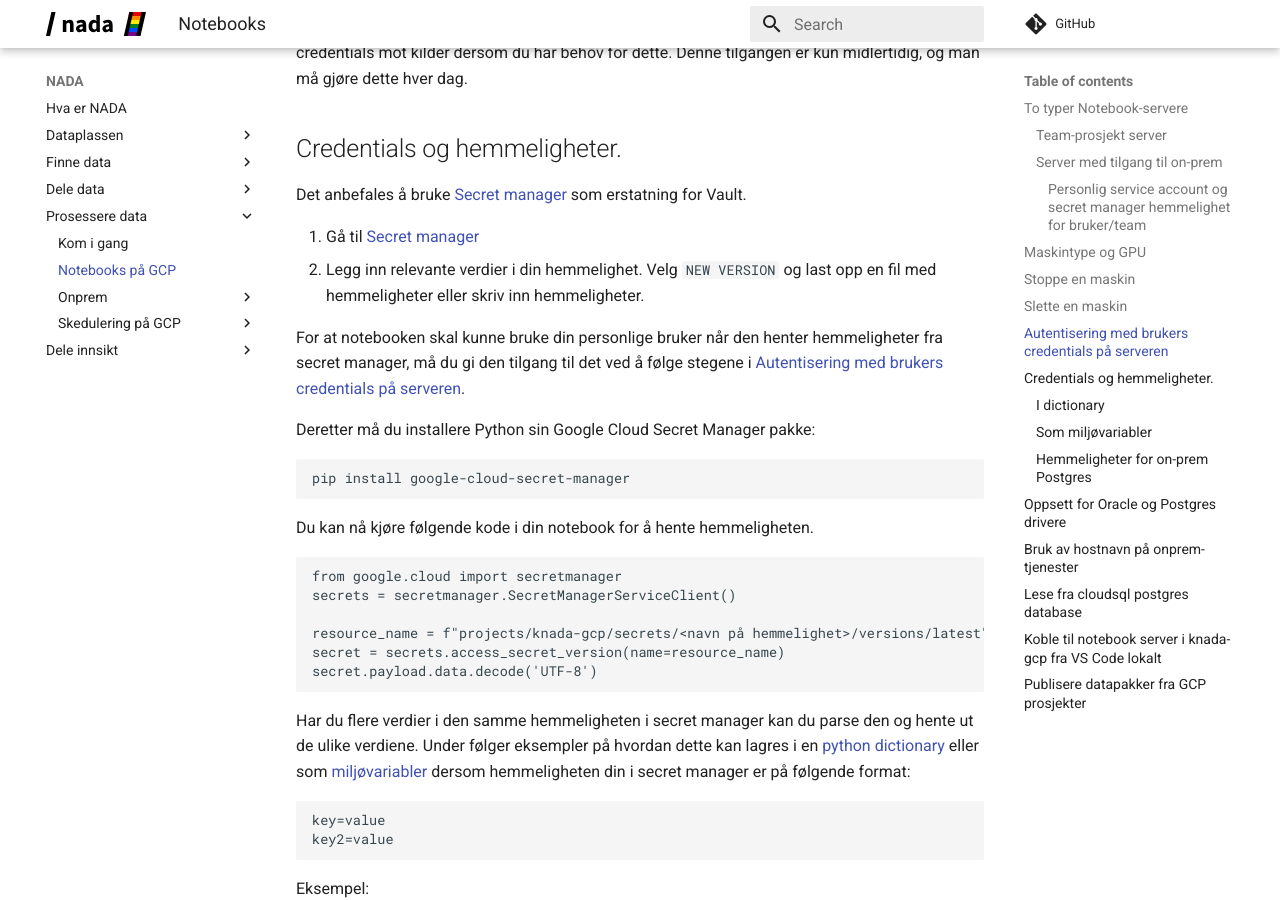
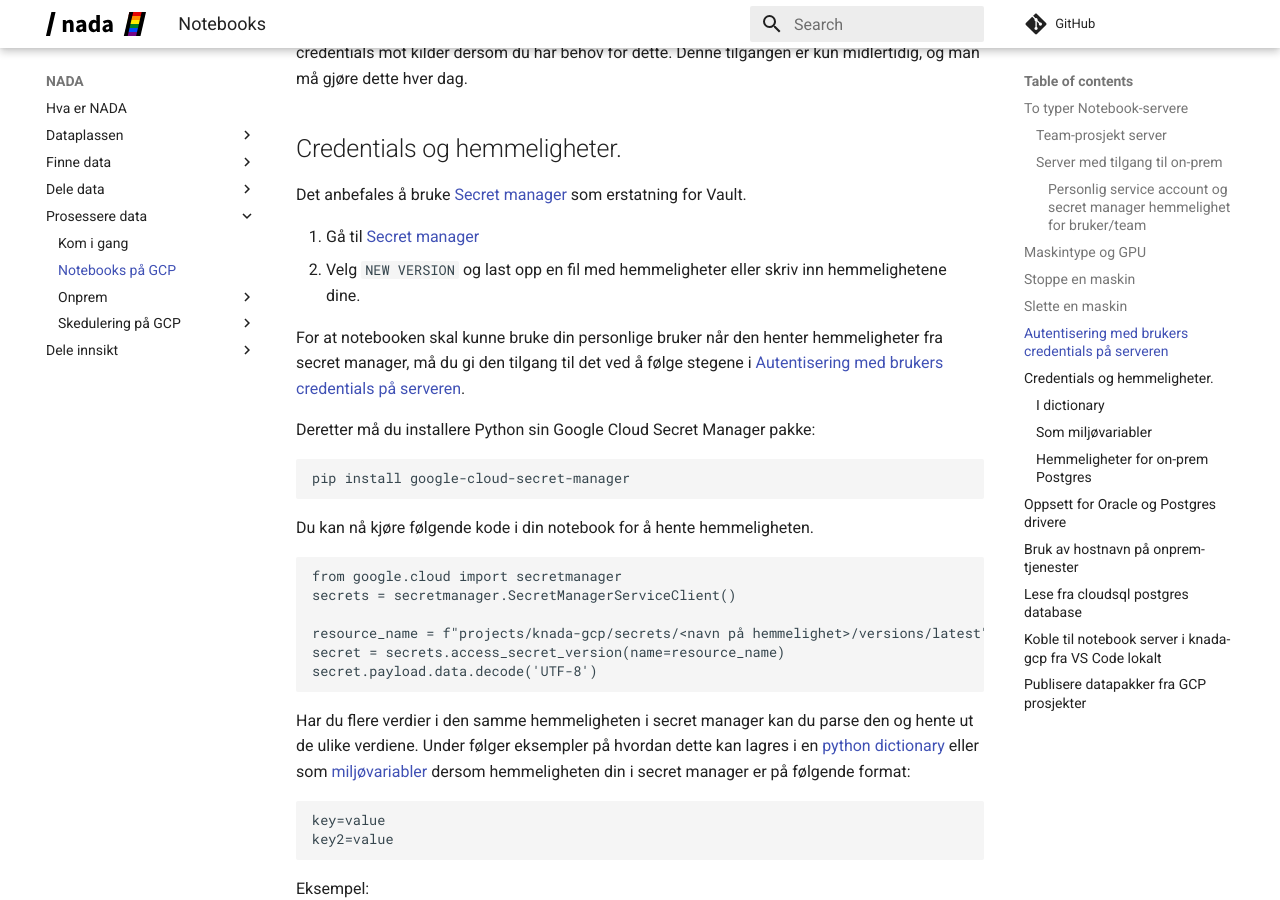
Before and after one commit to navikt/nada, an MkDocs documentation site: the page built from docs/prosessere-data/notebooks.md, in a window 1280 px wide and 900 px high, scrolled down 2652 px. Built offline with MkDocs 1.6.1 and Material for MkDocs 9.7.7, drawn with Linux system fonts in a browser that asks for light colours; comment, search, counter and statistics services are not loaded.

Commit message:
Update docs/prosessere-data/notebooks.md
Co-authored-by: Kyrre Havik <Kyrremann@gmail.com>

```diff
--- a/docs/prosessere-data/notebooks.md
+++ b/docs/prosessere-data/notebooks.md
@@ -85,7 +85,7 @@ Denne tilgangen er kun midlertidig, og man må gjøre dette hver dag.
 Det anbefales å bruke [Secret manager](https://console.cloud.google.com/security/secret-manager?project=knada-gcp) som erstatning for Vault.
 
 1. Gå til [Secret manager](https://console.cloud.google.com/security/secret-manager?project=knada-gcp)
-2. Legg inn relevante verdier i din hemmelighet. Velg `NEW VERSION` og last opp en fil med hemmeligheter eller skriv inn hemmeligheter.
+2. Velg `NEW VERSION` og last opp en fil med hemmeligheter eller skriv inn hemmelighetene dine.
 
 For at notebooken skal kunne bruke din personlige bruker når den henter hemmeligheter fra secret manager, må du gi den tilgang til det ved å følge stegene i [Autentisering med brukers credentials på serveren](#autentisering-med-brukers-credentials-på-serveren).
 
```
